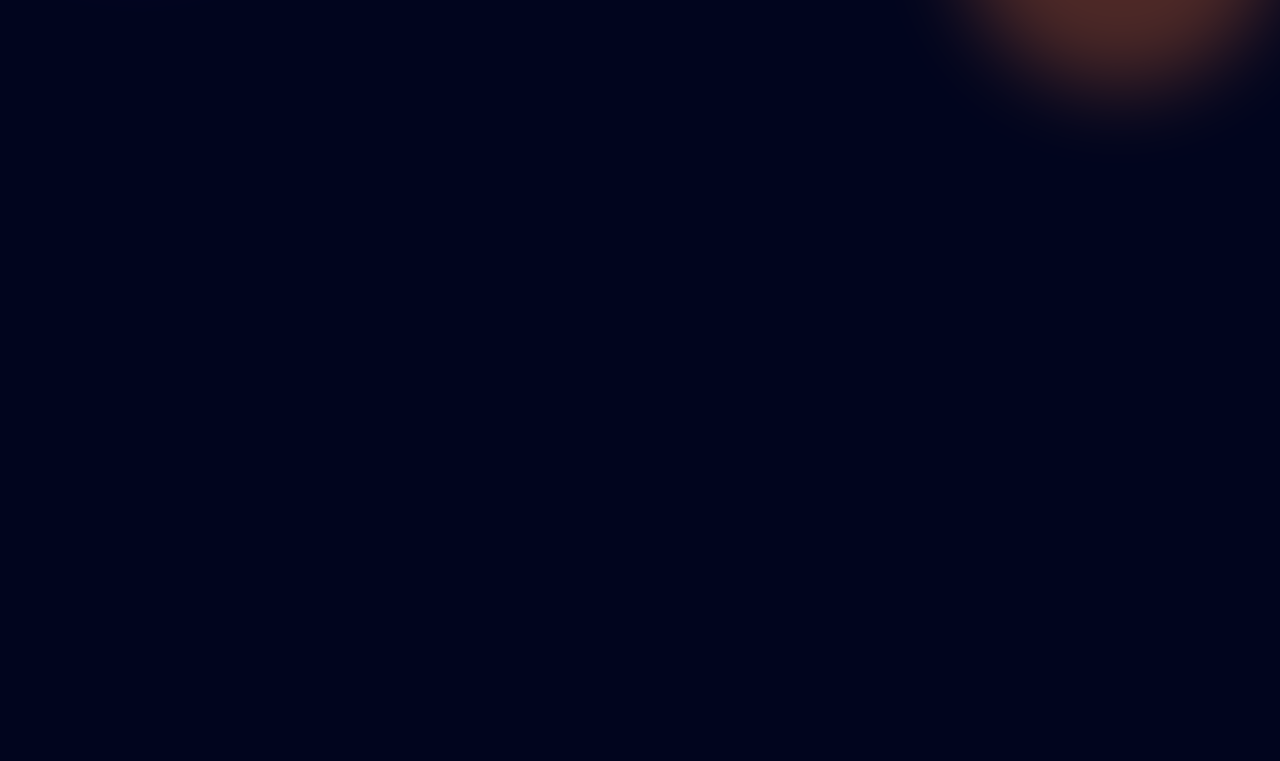
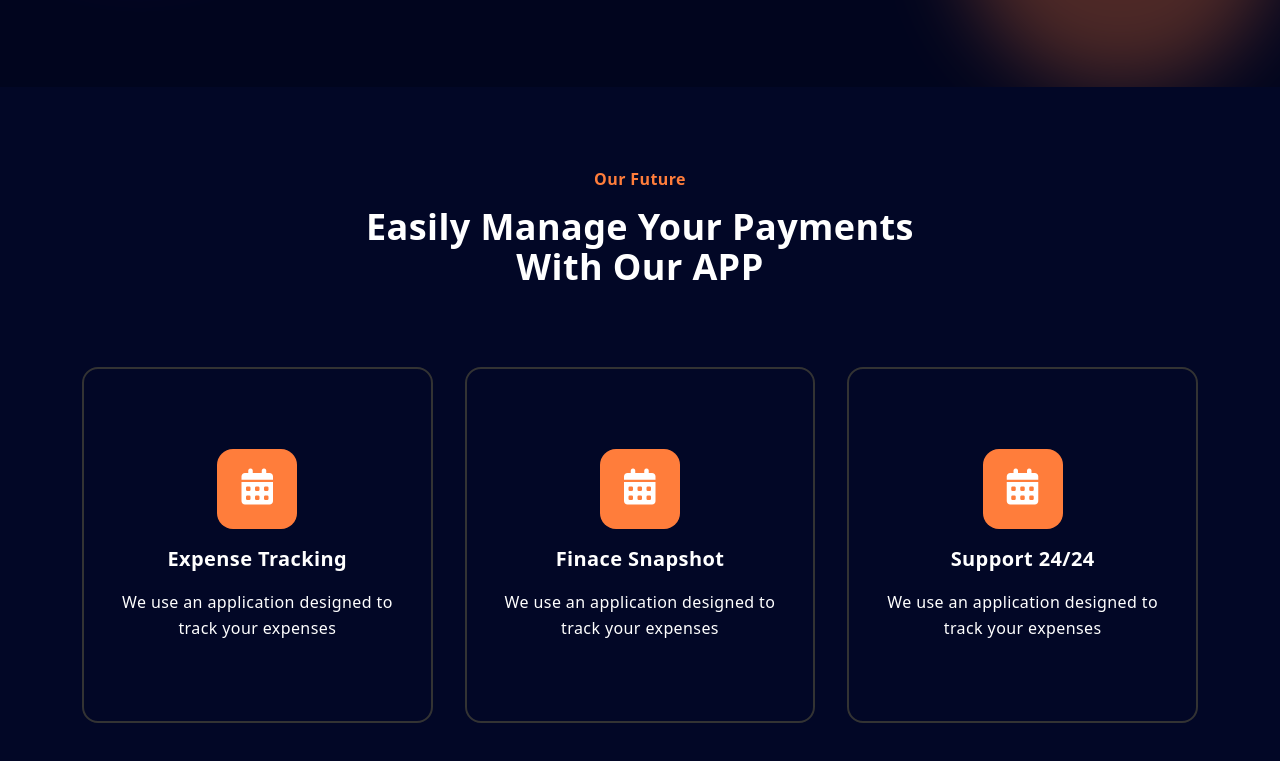
Before and after one commit to momo-87/tailwindcss, a website: page index.html in a window 1280 px wide. Shown: the part 459-1220 px from the top of the page. Before the commit the page ends 800 px from the top, so only its background shows below. Drawn offline with Linux system fonts and the light colour scheme.

Commit message:
Build features section

```diff
--- a/index.html
+++ b/index.html
@@ -8,11 +8,13 @@
   <link rel="stylesheet" href="https://cdnjs.cloudflare.com/ajax/libs/font-awesome/6.4.0/css/all.min.css" integrity="sha512-iecdLmaskl7CVkqkXNQ/ZH/XLlvWZOJyj7Yy7tcenmpD1ypASozpmT/E0iPtmFIB46ZmdtAc9eNBvH0H/ZpiBw==" crossorigin="anonymous" referrerpolicy="no-referrer" />
 </head>
 <body class="bg-color-primary text-color-white tracking-wide">
+
   <header>
+
     <nav class="container flex justify-between items-center">
       <div class=" text-color-secondary font-bold text-3xl py-5">
         <a href="#home">
-          <span class="text-color-white">Light</span>Code.
+          <span class="text-color-white">Mo</span>Mo.
         </a>
       </div>
       <div>
@@ -23,8 +25,7 @@
           <li><a href="#pricing" class="hover:text-color-secondary ease-in duration-200">Pricing</a></li>
           <li><a href="#blog" class="hover:text-color-secondary ease-in duration-200">Blog</a></li>
           <li><a href="#contact" class="hover:text-color-secondary ease-in duration-200">Contact</a></li>
-
-          <li><button class="bg-color-secondary px-9 py-3 rounded-md font-bold hover:opacity-80 ease-in duration-200 capitalize">free trial</button></li>
+          <li><button class="btn">free trial</button></li>
         </ul>
       </div>
 
@@ -41,7 +42,6 @@
           <li><a href="#pricing" class="hover:text-color-secondary ease-in duration-200 hLink">Pricing</a></li>
           <li><a href="#blog" class="hover:text-color-secondary ease-in duration-200 hLink">Blog</a></li>
           <li><a href="#contact" class="hover:text-color-secondary ease-in duration-200 hLink">Contact</a></li>
-
           <li><button class="btn">free trial</button></li>
         </ul>
       </div>
@@ -67,12 +67,56 @@
           <div>
             <img class="md:w-1/2" src="./assets/hero.png" alt="hero image">
           </div>
+        </div>
+      </div>
+    </section>
+
+
+    <section id="features" class="bg-color-primary-light">
+      <div class="container py-20">
+        <div class="text-center m-auto mb-20 md:w-1/2">
+          <h4 class="font-bold text-color-secondary mb-4">Our Future</h4>
+          <h1 class="title">Easily Manage Your Payments With Our APP</h1>
+        </div>
+
+        <div class="grid lg:grid-cols-3 md:grid-cols-2 gap-12 lg:gap-8 px-4 sm:px-6 lg:px-8">
+          <!-- card no 1 -->
+          <div class=" flex flex-col items-center border-2 border-solid border-color-gray text-center py-20 px-5 rounded-2xl cursor-pointer hover:bg-color-primary-dark ease-in duration-200">
+            <div class="bg-color-secondary rounded-2xl py-5 w-20 h-20">
+              <i class="fa-solid fa-calendar-days text-4xl"></i>
+            </div>
+            <h3 class="text-xl font-bold py-4">Expense Tracking</h3>
+            <p class="leading-relaxed">We use an application designed to track your expenses</p>
+          </div>
+
+          <!-- card no 2 -->
+          <div class=" flex flex-col items-center border-2 border-solid border-color-gray text-center py-20 px-5 rounded-2xl cursor-pointer hover:bg-color-primary-dark ease-in duration-200">
+            <div class="bg-color-secondary rounded-2xl py-5 w-20 h-20">
+              <i class="fa-solid fa-calendar-days text-4xl"></i>
+            </div>
+            <h3 class="text-xl font-bold py-4">Finace Snapshot</h3>
+            <p class="leading-relaxed">We use an application designed to track your expenses</p>
+          </div>
+
+          <!-- card no 3 -->
+          <div class=" flex flex-col items-center border-2 border-solid border-color-gray text-center py-20 px-5 rounded-2xl cursor-pointer hover:bg-color-primary-dark ease-in duration-200">
+            <div class="bg-color-secondary rounded-2xl py-5 w-20 h-20">
+              <i class="fa-solid fa-calendar-days text-4xl"></i>
+            </div>
+            <h3 class="text-xl font-bold py-4">Support 24/24</h3>
+            <p class="leading-relaxed">We use an application designed to track your expenses</p>
+          </div>
 
 
 
-        </div>
       </div>
+
+
+
     </section>
+
+
+
   </main>
 
   <script>
```
Also changed, not shown: css/main.css.
